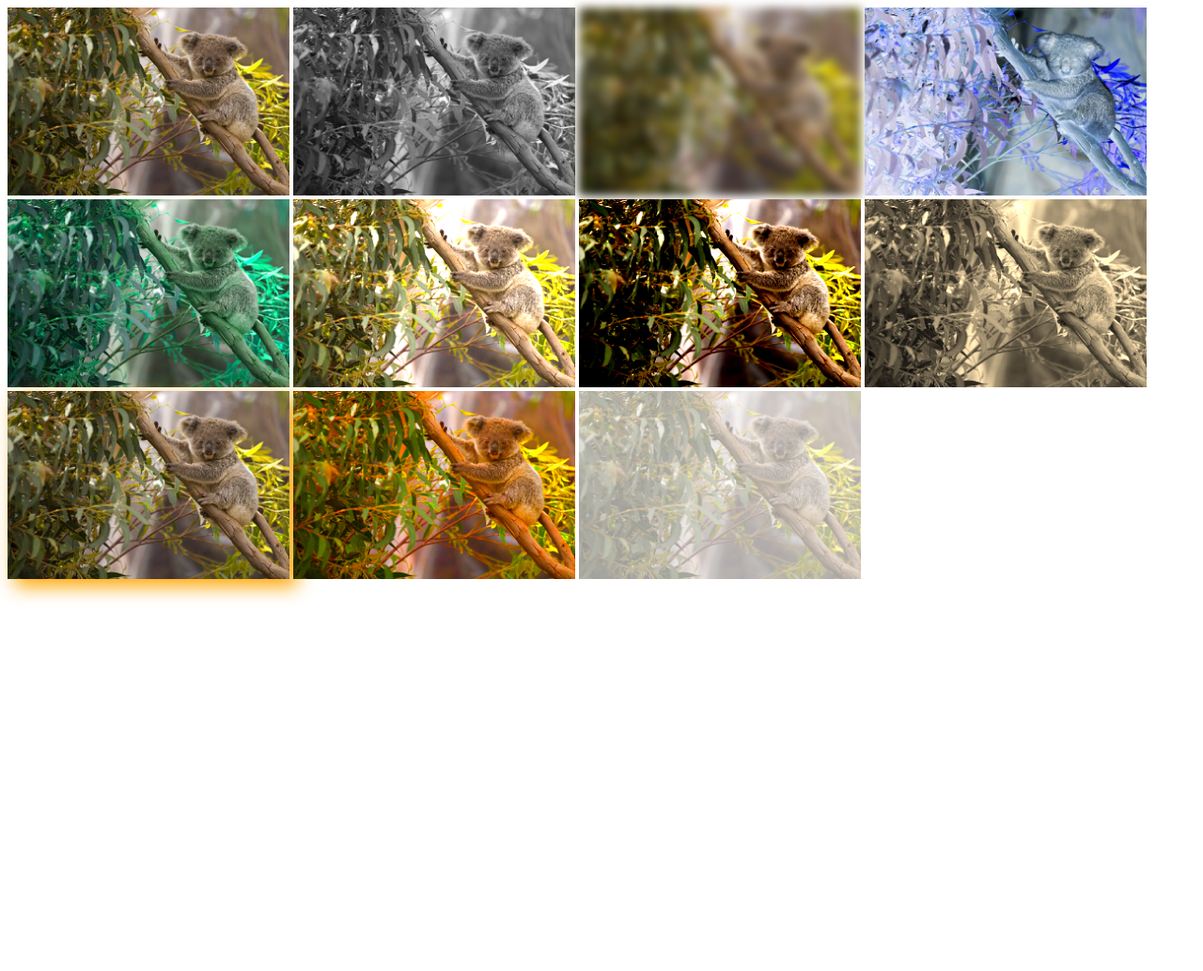
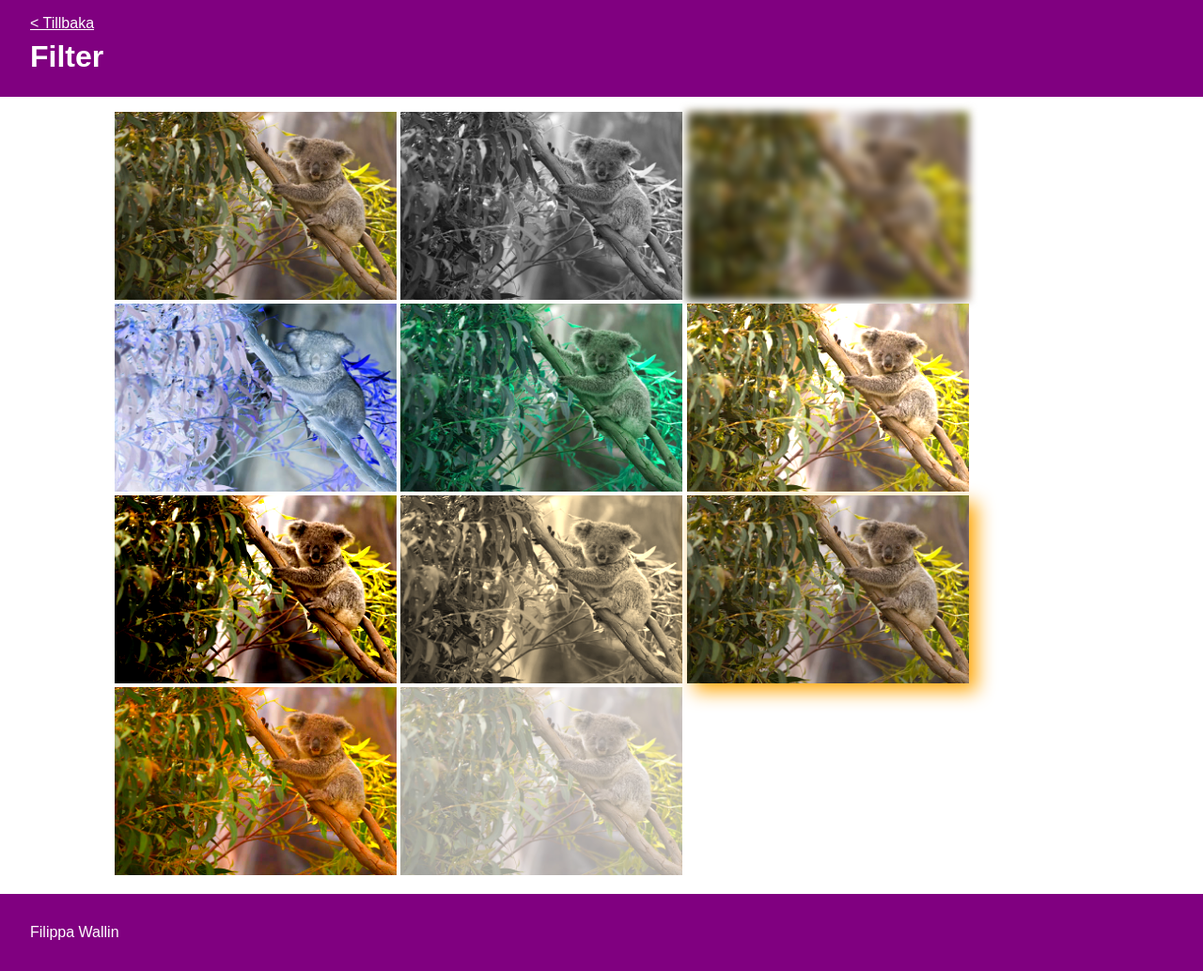
Before and after one commit to FilippaWallin/T3_Lab2, a plain HTML site: page sandbox/filter.html in a window 1280 px wide. Shown: the whole page at 94% size. Before the commit the page ends 800 px from the top, so only its background shows below. Drawn offline with Linux system fonts and the light colour scheme.

Commit message:
lagt in header och footer i alla html och länkat i index

```diff
--- a/sandbox/css/general.css
+++ b/sandbox/css/general.css
@@ -12,7 +12,7 @@
 
 header,
 footer {
-    background-color: pink;
+    background-color: purple;
     color: white;
     padding: 1rem 2rem;
 
--- a/sandbox/css/textpabilder.css
+++ b/sandbox/css/textpabilder.css
@@ -2,7 +2,7 @@
     box-sizing: border-box;
 }
 
-body {
+main {
     font-family: Arial, sans-serif;
     padding: 1rem 2rem;
 }
--- a/sandbox/css/transform.css
+++ b/sandbox/css/transform.css
@@ -1,4 +1,4 @@
-body {
+main {
   margin: 0;
   padding: 2rem 6rem;
   font-family: Arial, sans-serif;
--- a/sandbox/css/transition.css
+++ b/sandbox/css/transition.css
@@ -2,7 +2,7 @@
     box-sizing: border-box;
 }
 
-body {
+main {
     font-family: Arial, Helvetica, sans-serif;
     padding: 1rem 2rem;
 }
--- a/sandbox/filter.html
+++ b/sandbox/filter.html
@@ -4,9 +4,16 @@
     <meta charset="UTF-8" />
     <meta name="viewport" content="width=device-width, initial-scale=1.0" />
     <link rel="stylesheet" href="css/filter.css" />
+    <link rel="stylesheet" href="css/general.css" />
     <title>Filter</title>
   </head>
   <body>
+    <header>
+      <a href="index.html">&lt; Tillbaka</a>
+      <h1>Filter</h1>
+    </header>
+
+    <main>
       <div><img src="images/koala.image.jpg" alt="koala" /></div>
       <div>
         <img class="grayscale" src="images/koala.image.jpg" alt="koala" />
@@ -17,10 +24,20 @@
       <div>
         <img class="brightness" src="images/koala.image.jpg" alt="koala" />
       </div>
-    <div><img class="contrast" src="images/koala.image.jpg" alt="koala" /></div>
+      <div>
+        <img class="contrast" src="images/koala.image.jpg" alt="koala" />
+      </div>
       <div><img class="sepia" src="images/koala.image.jpg" alt="koala" /></div>
       <div><img class="shadow" src="images/koala.image.jpg" alt="koala" /></div>
-    <div><img class="saturate" src="images/koala.image.jpg" alt="koala" /></div>
-    <div><img class="opacity" src="images/koala.image.jpg" alt="koala" /></div>
+      <div>
+        <img class="saturate" src="images/koala.image.jpg" alt="koala" />
+      </div>
+      <div>
+        <img class="opacity" src="images/koala.image.jpg" alt="koala" />
+      </div>
+    </main>
+    <footer>
+      <p>Filippa Wallin</p>
+    </footer>
   </body>
 </html>
--- a/sandbox/transform.html
+++ b/sandbox/transform.html
@@ -4,11 +4,16 @@
     <meta charset="UTF-8" />
     <meta name="viewport" content="width=device-width, initial-scale=1.0" />
     <link rel="stylesheet" href="css/transform.css" />
+    <link rel="stylesheet" href="css/general.css" />
     <title>Transforms</title>
   </head>
   <body>
-    <h1>Transform</h1>
+    <header>
+      <a href="index.html">&lt; Tillbaka</a>
+      <h1>Transforms</h1>
+    </header>
 
+    <main>
       <h2>a. Upp och ner</h2>
       <div class="a">
         <img src="images/koala.image.jpg" alt="koala" />
@@ -29,5 +34,10 @@
       <div class="d">
         <p>Hej jag heter filippa och jag gillar inte att koda</p>
       </div>
+    </main>
+
+    <footer>
+      <p>Filippa Wallin</p>
+    </footer>
   </body>
 </html>
```
Also changed, not shown: sandbox/autofit.html (+9 -0 lines), sandbox/index.html (+1 -1 lines), sandbox/objectfit.html (+9 -1 lines), sandbox/textpabilder.html (+2 -2 lines), sandbox/transition.html (+10 -1 lines). Lines whose indentation alone changed are shown as unchanged.
